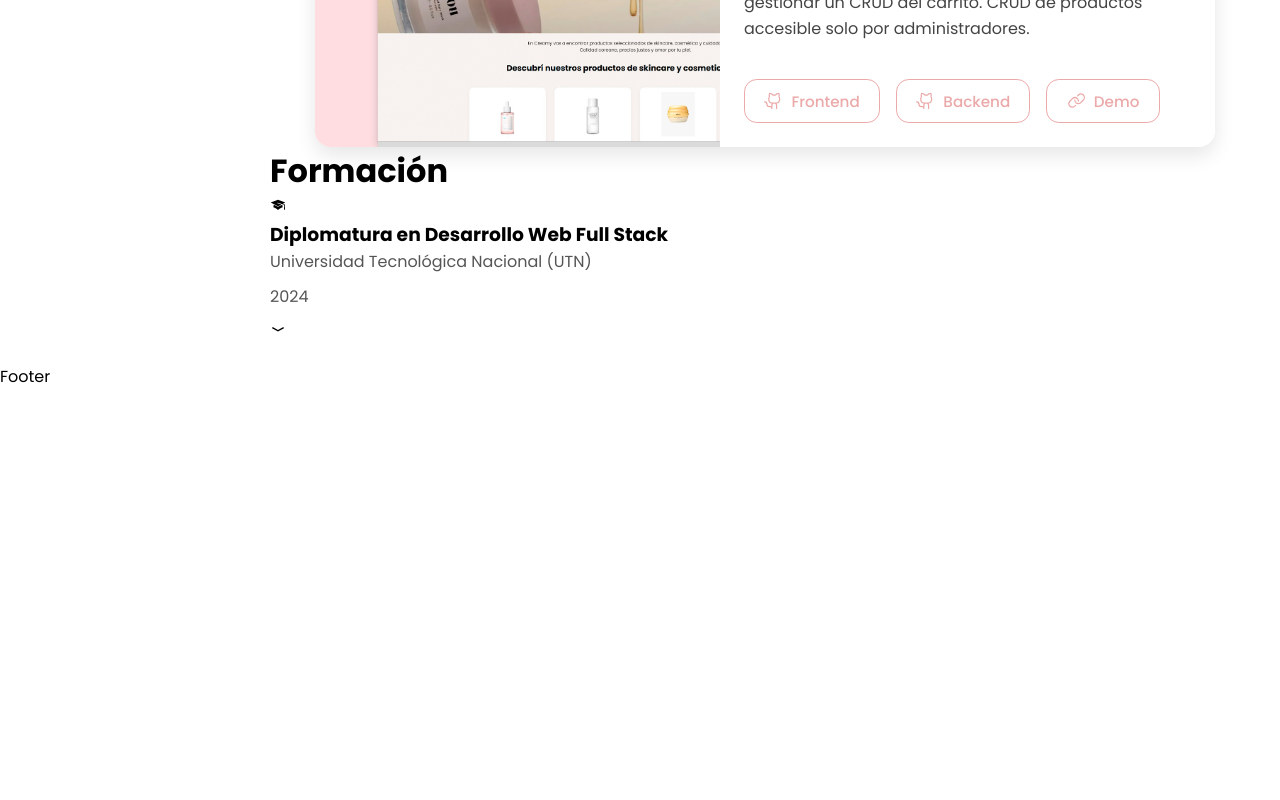
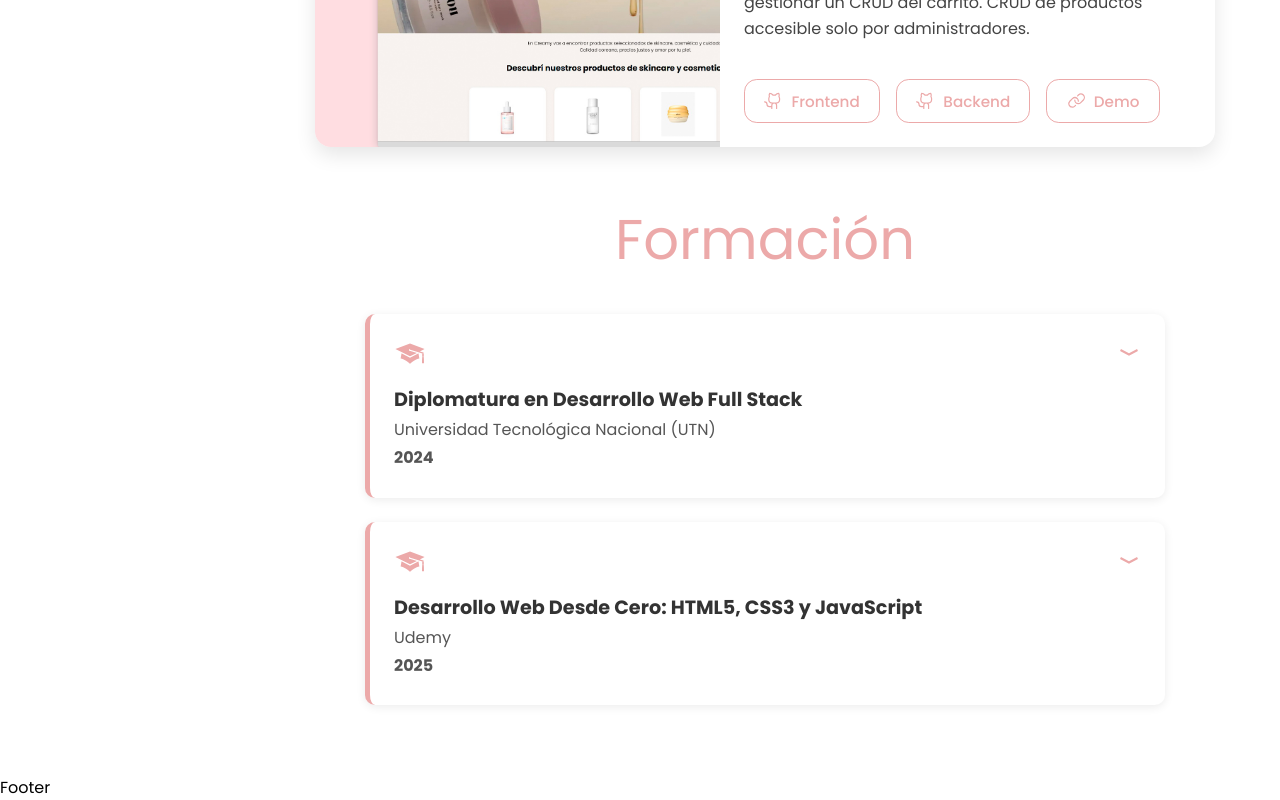
Before and after one commit to Lourdes-s/Portafolio, a React (Vite) app: page / in a window 1280 px wide. Shown: the part 1803-2603 px from the top of the page. Before the commit the page ends 2192 px from the top, so only its background shows below. Built offline with nearby package versions, Linux system fonts and the light colour scheme.

Commit message:
formation css

```diff
--- a/src/Components/Formation/Formation.css
+++ b/src/Components/Formation/Formation.css
@@ -0,0 +1,92 @@
+.formation-container {
+    max-width: 800px;
+    margin: 50px auto;
+}
+
+.formation-title {
+    text-align: center;
+    font-size: 3.5rem;
+    color: #eca9a9;
+    margin-bottom: 2rem;
+    font-weight: normal;
+}
+
+.certificates-container {
+    display: flex;
+    flex-direction: column;
+    gap: 1.5rem;
+}
+
+.certificate-card {
+    background: white;
+    padding: 1.5rem;
+    border-radius: 10px;
+    box-shadow: 0 2px 10px rgba(0,0,0,0.08);
+    position: relative;
+    border-left: 5px solid #eca9a9;
+}
+
+.icon-cap {
+    color: #eca9a9;
+    font-size: 2rem;
+    margin-bottom: 0.5rem;
+}
+
+.certificate-card h3 {
+    font-size: 1.2rem;
+    color: #333;
+}
+
+.certificate-card p {
+    margin: 0.2rem 0;
+    color: #555;
+}
+
+.year {
+    font-weight: bold;
+    color: #d81b60;
+}
+
+.more-info-btn {
+    position: absolute;
+    top: 1.5rem;
+    right: 1.5rem;
+    cursor: pointer;
+    font-size: 1.5rem;
+    color: #eca9a9;
+    transition: transform 0.3s;
+}
+
+.more-info-btn:hover {
+    transform: scale(1.2);
+}
+
+.certificate-details {
+    margin-top: 1rem;
+    display: flex;
+    flex-direction: column;
+    align-items: center;
+    animation: fadeIn 0.3s ease-in-out;
+}
+
+.certificate-details img {
+    max-width: 200px;
+    border-radius: 8px;
+    border: 2px solid #eca9a9;
+    margin-bottom: 0.5rem;
+}
+
+.view-pdf {
+    text-decoration: none;
+    background-color: #eca9a9;
+    padding: 0.4rem 1rem;
+    border-radius: 20px;
+    color: white;
+    font-weight: 500;
+    transition: background 0.3s;
+}
+
+@keyframes fadeIn {
+    from { opacity: 0; transform: translateY(-5px); }
+    to { opacity: 1; transform: translateY(0); }
+}
--- a/src/Components/Formation/Formation.jsx
+++ b/src/Components/Formation/Formation.jsx
@@ -5,30 +5,52 @@ import { RiArrowDownWideLine, RiArrowUpWideLine } from "react-icons/ri"
 import "./Formation.css"
 
 export const Formation = () => {
-    const [showCertificate, setShowCertificate] = useState(false)
-    const handleToggle = () => {
-        setShowCertificate(!showCertificate)
+    const [openIndex, setOpenIndex] = useState(null)
+
+    const handleToggle = (index) => {
+        setOpenIndex(openIndex === index ? null : index)
     }
+
+
+    const formations = [
+        {
+            title: "Diplomatura en Desarrollo Web Full Stack",
+            institution: "Universidad Tecnológica Nacional (UTN)",
+            year: "2024",
+            img: "/assets/images/Certificado-UTN.jpg",
+            pdf: "/assets/documents/Certificado-UTN.pdf"
+        },
+        {
+            title: "Desarrollo Web Desde Cero: HTML5, CSS3 y JavaScript",
+            institution: "Udemy",
+            year: "2025",
+            img: "/assets/images/Certificado-Udemy.jpg",
+            pdf: "/assets/documents/Certificado-Udemy.pdf"
+        }
+    ]
     return (
         <div className='formation-container'>
             <h1 className='formation-title'>Formación</h1>
             <div className='certificates-container'>
-                <div>
-                    <GiGraduateCap className='icon-graduate' />
-                    <h3>Diplomatura en Desarrollo Web Full Stack</h3>
-                    <p>Universidad Tecnológica Nacional (UTN)</p>
-                    <p>2024</p>
-                    <div className='More-info' onClick={handleToggle}>
-                        {showCertificate ? <RiArrowUpWideLine /> : <RiArrowDownWideLine />}
+                {formations.map((item, index) => (
+                    <div key={index} className='certificate-card'>
+                        <GiGraduateCap className='icon-cap' />
+                        <h3>{item.title}</h3>
+                        <p>{item.institution}</p>
+                        <p className='year'>{item.year}</p>
+                        <div className='more-info-btn' onClick={() => handleToggle(index)}>
+                            {openIndex === index
+                                ? <RiArrowUpWideLine />
+                                : <RiArrowDownWideLine />}
+                        </div >
+                        {openIndex === index && (
+                            <div className='certificate-details'>
+                                <img src={item.img} alt="Certificado" />
+                                <a href={item.pdf} target='_blank' rel='noopener noreferrer' className='view-pdf'> Ver certificado</a>
+                            </div>
+                        )}
                     </div>
-                    {showCertificate && (
-                        <div className='certificate-image'>
-                            <a href="/assets/documents/Certificado-UTN.pdf" target="_blank" rel="noopener noreferrer">
-                                <img src="/assets/images/Certificado-UTN.jpg" alt="Diploma"/>
-                            </a>
-                        </div>
-                    )}
-                </div>
+                ))}
             </div>
         </div>
     )
```
